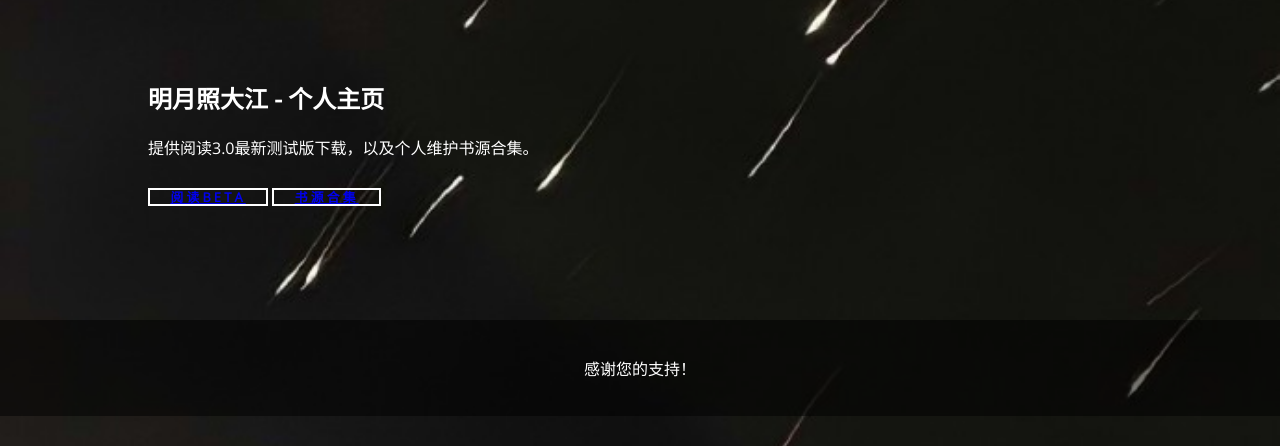
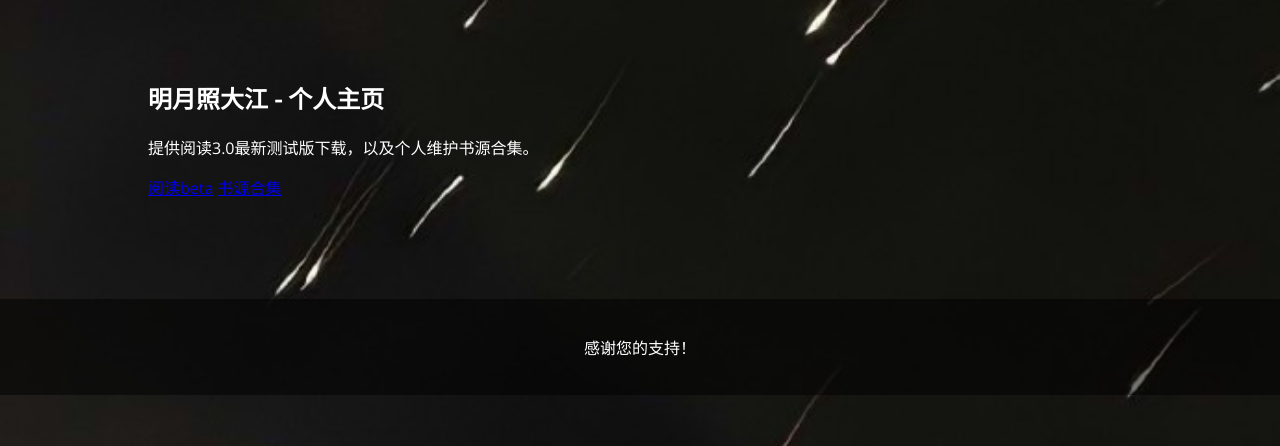
Before and after one commit to sky-bbk/skybook, a PHP site: page / in a window 1280 px wide. Shown: the part 96-542 px from the top of the page. Run offline with PHP 8.4, Linux system fonts and the light colour scheme.

Commit message:
Update styles.css

```diff
--- a/styles.css
+++ b/styles.css
@@ -61,23 +61,6 @@ section {
     background-color: #1e88e5;
 }
 
-.download-button {
-    appearance: none;
-    background-color: transparent;
-    border: 0;
-    border-radius: 0;
-    box-shadow: inset 0 0 0 2px #ffffff;
-    font-size: 0.8em;
-    font-weight: 600;
-    height: 3.5em;
-    letter-spacing: 0.25em;
-    line-height: 3.5em;
-    padding: 0 1.75em;
-    text-align: center;
-    text-transform: uppercase;
-    white-space: nowrap;
-}
-
 @media (max-width: 768px) {
     nav ul li {
         display: block;
```
